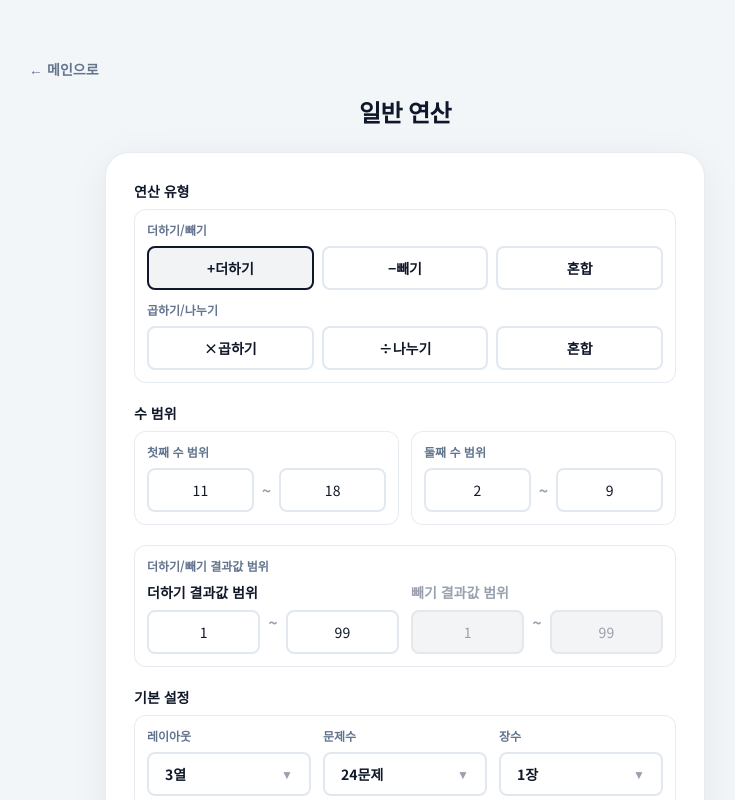
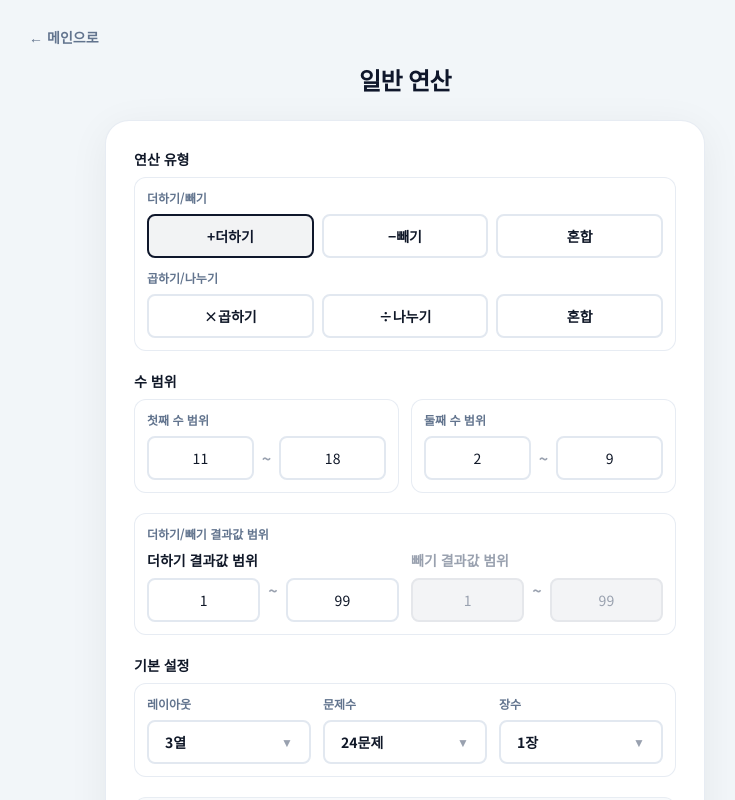
Before and after one commit to neozzzzz/mathlab, a Next.js app: page /calc in a window 1280 px wide. Shown: the top 800 px of the page, without its empty margins (235-970 px from the left). Built offline with nearby package versions, Linux system fonts and the light colour scheme.

Commit message:
fix: 설정/생성 페이지 GNB 위치 통일 (부모 py-8→pb-8, NavBack pt-6 단일 기준)

```diff
--- a/src/app/calc/page.tsx
+++ b/src/app/calc/page.tsx
@@ -296,7 +296,7 @@ export default function CalcPage() {
   }
 
   return (
-    <div className="min-h-[100dvh] bg-slate-100/80 px-4 py-8">
+    <div className="min-h-[100dvh] bg-slate-100/80 px-4 pb-8">
       {toast && (
         <div className="fixed top-6 left-1/2 -translate-x-1/2 z-50 bg-slate-900 text-white px-6 py-3 rounded-xl shadow-lg text-sm font-semibold animate-fade-in">
           {toast}
--- a/src/app/calc3/page.tsx
+++ b/src/app/calc3/page.tsx
@@ -74,7 +74,7 @@ export default function Calc3Page() {
   });
 
   return (
-    <div className="min-h-[100dvh] bg-slate-100/80 px-4 py-8">
+    <div className="min-h-[100dvh] bg-slate-100/80 px-4 pb-8">
       {toast && (
         <div className="fixed top-6 left-1/2 -translate-x-1/2 z-50 bg-slate-900 text-white px-6 py-3 rounded-xl shadow-lg text-sm font-semibold animate-fade-in">
           {toast}
--- a/src/app/match/page.tsx
+++ b/src/app/match/page.tsx
@@ -54,7 +54,7 @@ export default function Home() {
   };
 
   return (
-    <div className="min-h-[100dvh] bg-slate-100/80 px-4 py-8">
+    <div className="min-h-[100dvh] bg-slate-100/80 px-4 pb-8">
       {toast && (
         <div className="fixed top-6 left-1/2 -translate-x-1/2 z-50 bg-slate-900 text-white px-6 py-3 rounded-xl shadow-lg text-sm font-semibold animate-fade-in">
           {toast}
```
